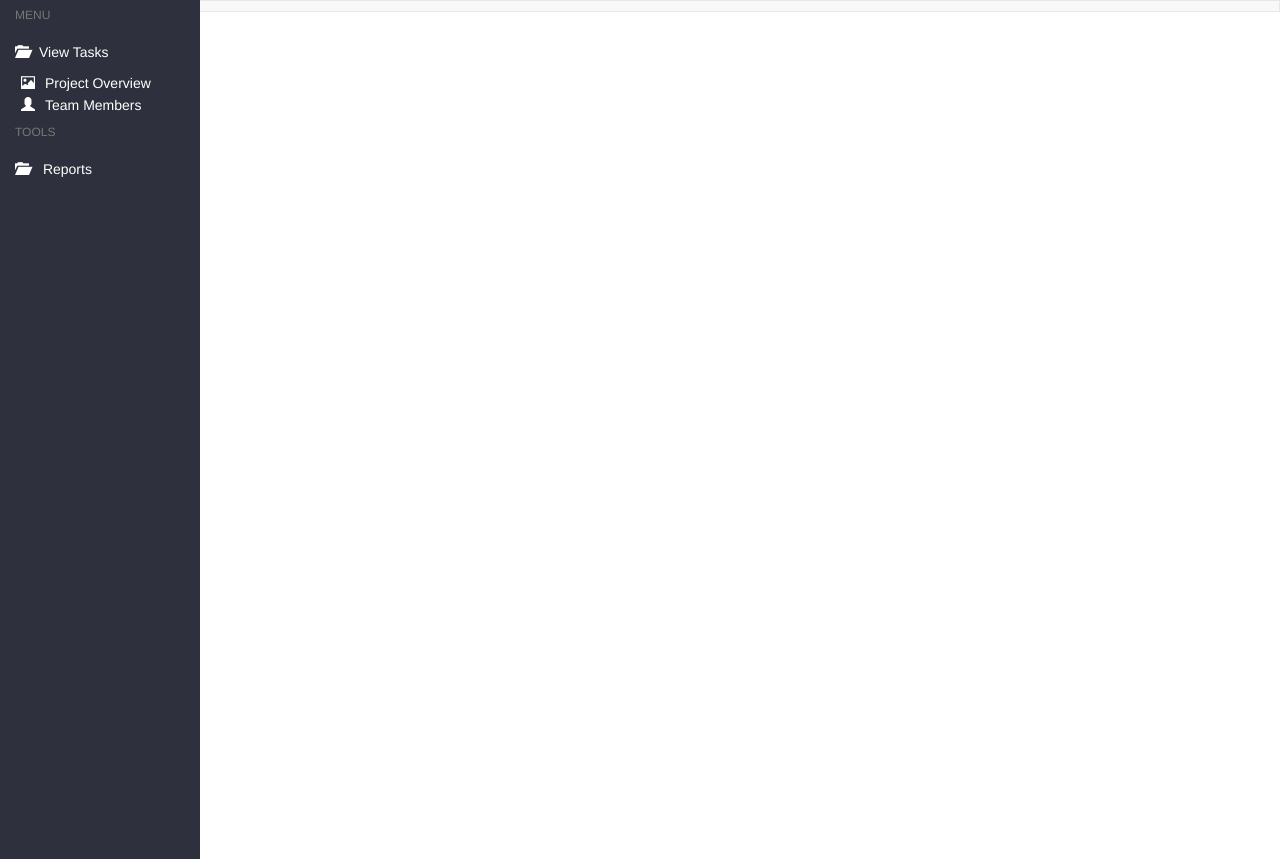
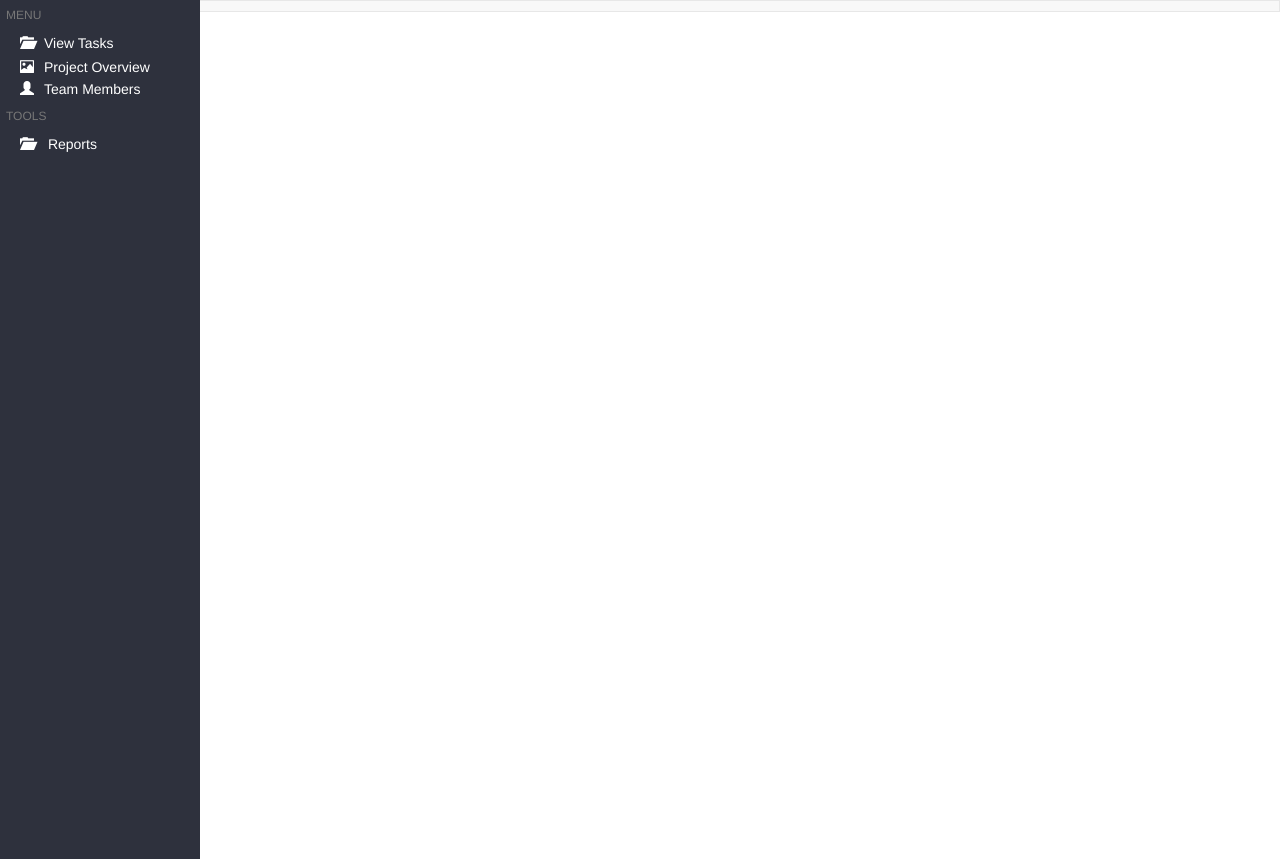
Before and after one commit to c1phr/cs399_final, a Python web app: template app/templates/base.html in a window 1280 px wide. Shown: the part 51-910 px from the top of the page. Run offline with Jinja, Linux system fonts and the light colour scheme; the template is opened without the code that fills it, so the values that code supplies are empty; some libraries are stand-ins or nearby versions.

Commit message:
Realigning

```diff
--- a/app/templates/base.html
+++ b/app/templates/base.html
@@ -54,74 +54,77 @@
 </nav>
 <aside id="sidebar">
    <div class="sidebar-left">
-   <h6 style="color:#777; margin-left: 15px;">MENU</h6>
+   <h6 style="color:#777; margin-left: 0.5em;">MENU</h6>
        <ul class="nav nav-pills nav-stacked">
 
-            <li role="presentation"><a class="navbar-item" href="/tasks" style="color:white;">
+            <li role="presentation">
+                <button class="nav-button" data-toggle="collapse" data-target="#overview">
+                    <a class="navbar-item" href="/tasks" style="color:white;margin-left:1em;">
                         <span class="glyphicon glyphicon-folder-open" style="margin-right: 10px;"></span>View Tasks</a>
+                </button>
            </li>
 
 
            <!-- expanding/collapsing Project Overview -->
-           <div class="container">
             <li role="presentation">
                 <button class="nav-button" data-toggle="collapse" data-target="#overview">
-                        <a class="navbar-item" href="#" style="color:white;">
-                            <span class="glyphicon glyphicon-picture" style="margin-right:10px"></span>Project Overview</a>
+                    <a class="navbar-item" href="#" style="color:white;margin-left:1em;">
+                        <span class="glyphicon glyphicon-picture" style="margin-right:10px;"></span>Project Overview</a>
                 </button>
            </li>
 
            <!-- sublist items -->
            <div id="overview" class="collapse">
-                <ul class="nav nav-pills nav-stacked" style="margin-left:10px">
+            <ul class="nav nav-pills nav-stacked" style="margin-left:1.5em">
                <li role="presentation"><a class="navbar-item" href="#" style="color:white;"> <span class="glyphicon glyphicon-folder-open" style="margin-right:10px;"></span>Requirements</a></li>
            </ul>
-                <ul class="nav nav-pills nav-stacked" style="margin-left:10px">
+            <ul class="nav nav-pills nav-stacked" style="margin-left:1.5em">
                <li role="presentation"><a class="navbar-item" href="#" style="color:white;"> <span class="glyphicon glyphicon-folder-open" style="margin-right:10px;"></span>Details</a></li>
            </ul>
-               </div>
            </div>
 
 
 
             <!-- expanding/collapsing Team -->
-           <div class="container">
             <li role="presentation">
                 <button class="nav-button" data-toggle="collapse" data-target="#team">
-                        <a class="navbar-item" href="#" style="color:white;">
+                    <a class="navbar-item" href="#" style="color:white;margin-left:1em;">
                         <span class="glyphicon glyphicon-user" style="margin-right:10px;"></span>Team Members</a>
                 </button>
            </li>
 
            <!-- sublist items -->
            <div id="team" class="collapse">
-                    <ul class="nav nav-pills nav-stacked" style="margin-left:10px">
+                <ul class="nav nav-pills nav-stacked" style="margin-left:1.5em">
                    <li role="presentation"><a class="navbar-item" href="#" style="color:white;">
                        <span class="glyphicon glyphicon-king" style="margin-right:10px;"></span>Ryn</a>
                     </li>
                </ul>
-                    <ul class="nav nav-pills nav-stacked" style="margin-left:10px">
+                <ul class="nav nav-pills nav-stacked" style="margin-left:1.5em">
                    <li role="presentation"><a class="navbar-item" href="#" style="color:white;">
                        <span class="glyphicon glyphicon-thumbs-down" style="margin-right:10px;"></span>Dick</a>
                     </li>
                </ul>
-                    <ul class="nav nav-pills nav-stacked" style="margin-left:10px">
+                <ul class="nav nav-pills nav-stacked" style="margin-left:1.5em">
                    <li role="presentation"><a class="navbar-item" href="#" style="color:white;">
                        <span class="glyphicon glyphicon-sunglasses" style="margin-right:10px;"></span>Chirs</a>
                     </li>
                </ul>
-                    <ul class="nav nav-pills nav-stacked" style="margin-left:10px">
+                <ul class="nav nav-pills nav-stacked" style="margin-left:1.5em">
                    <li role="presentation"><a class="navbar-item" href="#" style="color:white;">
                        <span class="glyphicon glyphicon-baby-formula" style="margin-right:10px;"></span>Torrè</a>
                     </li>
                </ul>
            </div>
-           </div>
 
-  <h6 style="color:#777; margin-left: 15px;">TOOLS</h6>
+       <h6 style="color:#777;margin-left: 0.5em;">TOOLS</h6>
        <ul class="nav nav-pills nav-stacked">
-
-           <li role="presentation"><a class="navbar-item" href="#" style="color:white;"> <span class="glyphicon glyphicon-folder-open" style="margin-right:10px;"></span> Reports</a></li>
+           <li role="presentation">
+               <button class="nav-button" data-toggle="collapse" data-target="#team">
+                   <a class="navbar-item" href="#" style="color:white;margin-left:1em;">
+                       <span class="glyphicon glyphicon-folder-open" style="margin-right:10px;"></span> Reports</a>
+               </button>
+           </li>
        </ul>
    </div>
 </aside>
```
Lines whose indentation alone changed are shown as unchanged.
